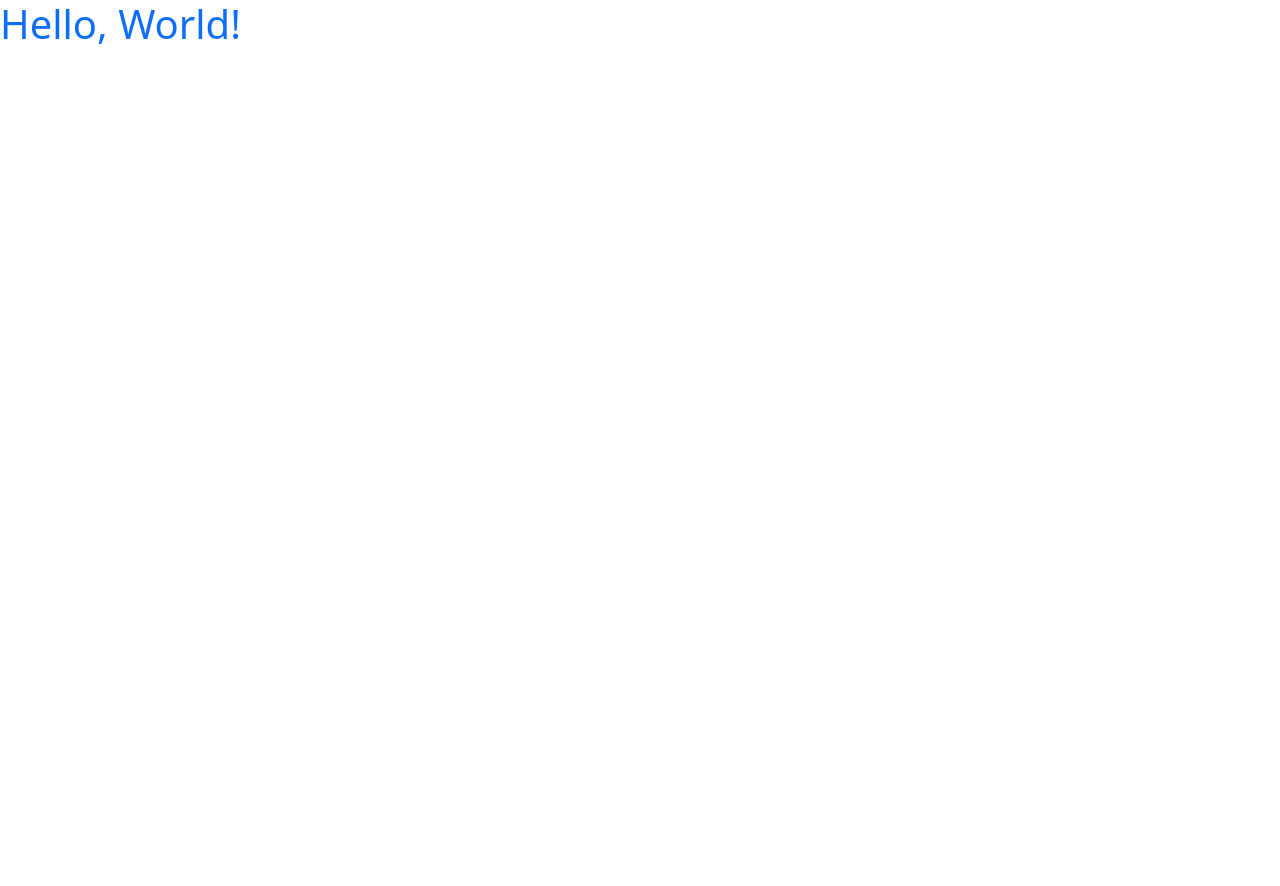
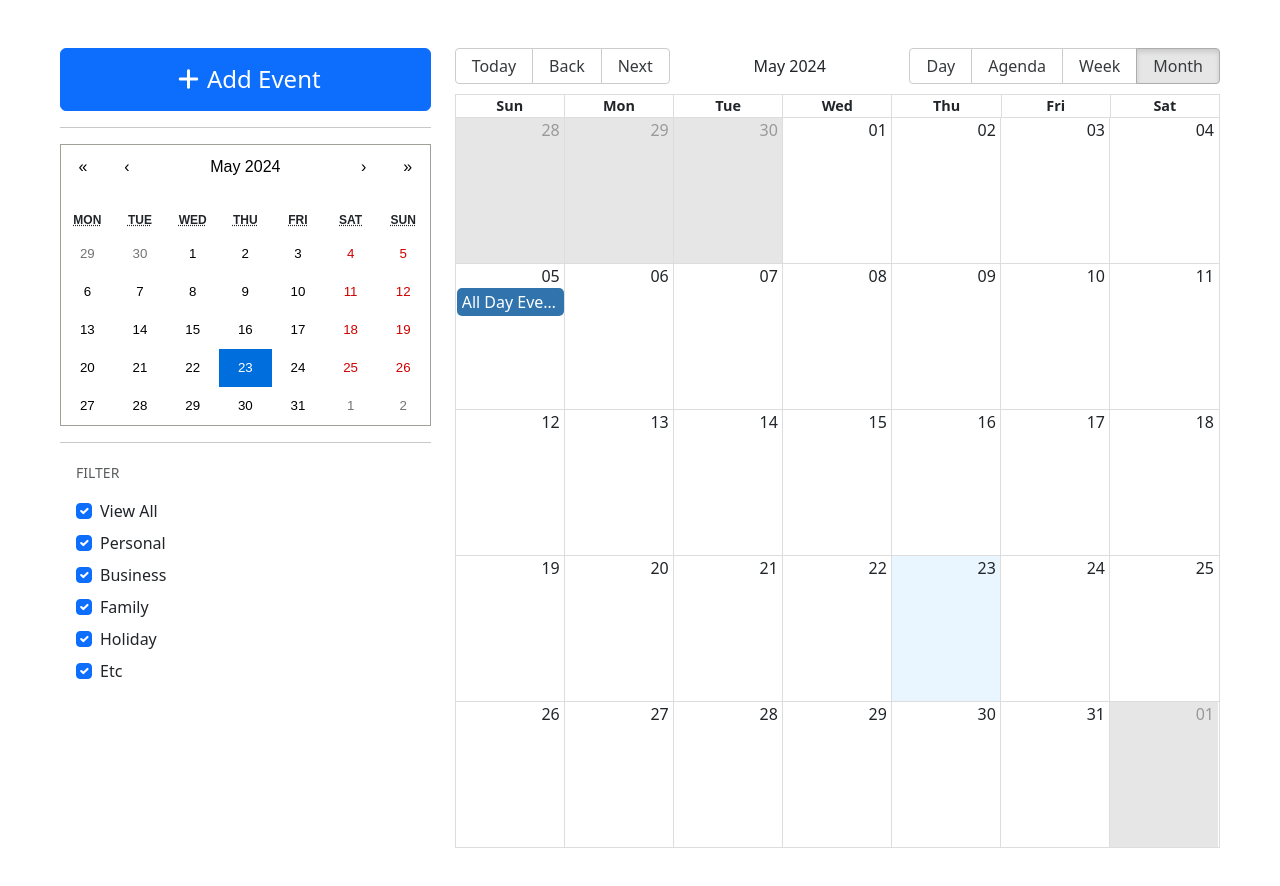
Before and after one commit to WinworldHUB/coop, a React (Create React App) app: page / in a window 1280 px wide. Shown: the top 886 px of the page. Before the commit the page ends 800 px from the top, so only its background shows below. Built offline with nearby package versions, Linux system fonts and the light colour scheme.

Commit message:
Calendar Component Commit

```diff
--- a/src/App.tsx
+++ b/src/App.tsx
@@ -1,9 +1,11 @@
 import React from 'react';
+import CalendarComp from './lib/component/CalendarCom';
 
 const App: React.FC = () => {
   return (
     <div>
-      <h1 className='text-primary'>Hello, World!</h1>
+      {/* <h1 className='text-primary'>Hello, World!</h1> */}
+      <CalendarComp />
     </div>
   );
 };
--- /dev/null
+++ b/src/lib/component/CalendarCom.tsx
@@ -0,0 +1,117 @@
+import { faPlus } from "@fortawesome/free-solid-svg-icons";
+import { FontAwesomeIcon } from "@fortawesome/react-fontawesome";
+import { useState } from "react";
+import Calendar from "react-calendar";
+import "react-calendar/dist/Calendar.css";
+import ReactBigCalendar from "./ReactBigCalendar";
+type CheckboxKeys = "Personal" | "Business" | "Family" | "Holiday" | "Etc";
+
+interface CheckedItems {
+  Personal: boolean;
+  Business: boolean;
+  Family: boolean;
+  Holiday: boolean;
+  Etc: boolean;
+}
+
+function CalendarComp() {
+  const [dateState, setDateState] = useState(new Date());
+  const changeDate = (e: any) => {
+    setDateState(e);
+  };
+  const [checkedItems, setCheckedItems] = useState<CheckedItems>({
+    Personal: true,
+    Business: true,
+    Family: true,
+    Holiday: true,
+    Etc: true,
+  });
+
+  const [selectAll, setSelectAll] = useState(true);
+
+  const handleSelectAll = () => {
+    const newSelectAll = !selectAll;
+    setSelectAll(newSelectAll);
+    setCheckedItems({
+      Personal: newSelectAll,
+      Business: newSelectAll,
+      Family: newSelectAll,
+      Holiday: newSelectAll,
+      Etc: newSelectAll,
+    });
+  };
+
+  const handleCheckboxChange = (e: any) => {
+    const { id, checked } = e.target;
+    const key = id.split("-")[1] as CheckboxKeys;
+    const newCheckedItems = {
+      ...checkedItems,
+      [key]: checked,
+    };
+    setCheckedItems(newCheckedItems);
+    setSelectAll(Object.values(newCheckedItems).every((value) => value));
+  };
+  return (
+    <>
+      <div className="row p-4 m-4 bg-white">
+        <div className="col-4">
+          <button className="btn btn-primary w-100 text-white p-3">
+            <FontAwesomeIcon
+              icon={faPlus}
+              className="h4 px-2 text-white my-auto"
+            />
+            <span className="h4 text-white my-auto">Add Event</span>
+          </button>
+          <hr />
+          <Calendar value={dateState} onChange={changeDate} className="w-100" />
+          <hr />
+          <div className="mb-3 ms-3">
+            <small className="text-small text-muted text-uppercase align-middle">
+              Filter
+            </small>
+          </div>
+
+          <div className="form-check mb-2 ms-3">
+            <input
+              className="form-check-input select-all"
+              type="checkbox"
+              id="selectAll"
+              data-value="all"
+              checked={selectAll}
+              onChange={handleSelectAll}
+            />
+            <label className="form-check-label">View All</label>
+          </div>
+
+          <div className="ms-3">
+            {(Object.keys(checkedItems) as CheckboxKeys[]).map((item) => (
+              <div
+                key={item}
+                className={`form-check mb-2 ${
+                  item === "Personal" ? "form-check-danger" : ""
+                } ${item === "Family" ? "form-check-warning" : ""} ${
+                  item === "Holiday" ? "form-check-success" : ""
+                } ${item === "Etc" ? "form-check-info" : ""}`}
+              >
+                <input
+                  className="form-check-input input-filter"
+                  type="checkbox"
+                  id={`select-${item}`}
+                  data-value={item}
+                  checked={checkedItems[item]}
+                  onChange={handleCheckboxChange}
+                />
+                <label className="form-check-label">{item}</label>
+              </div>
+            ))}
+          </div>
+        </div>
+        <div className="col-8">
+          <ReactBigCalendar />
+        </div>
+      </div>
+    </>
+  );
+}
+
+export default CalendarComp;
--- /dev/null
+++ b/src/lib/component/ReactBigCalendar.tsx
@@ -0,0 +1,57 @@
+import React, { useState } from "react";
+import { Calendar, momentLocalizer } from "react-big-calendar";
+import moment from "moment";
+// import events from "./events";
+import "react-big-calendar/lib/css/react-big-calendar.css";
+
+moment.locale("en-GB");
+const localizer = momentLocalizer(moment);
+
+export default function ReactBigCalendar() {
+    const eventdata =  [
+        {
+          id: 0,
+          title: "All Day Event very long title",
+          start: moment("2024-05-05T10:00:00").toDate(),
+          end: moment("2024-05-05T11:00:00").toDate(),
+        },
+        {
+          id: 1,
+          title: "Family",
+          start: new Date(2024, 5, 7),
+          end: new Date(2024, 5, 10)
+        }
+      ];
+
+//   const [eventsData, setEventsData] = useState(events);
+
+//   const handleSelect = ({ start, end }) => {
+//     console.log(start);
+//     console.log(end);
+//     const title = window.prompt("New Event name");
+//     if (title)
+//       setEventsData([
+//         ...eventsData,
+//         {
+//           start,
+//           end,
+//           title
+//         }
+//       ]);
+//   };
+  return (
+    <div className="App">
+      <Calendar
+        views={["day", "agenda", "week", "month"]}
+        selectable
+        localizer={localizer}
+        defaultDate={new Date()}
+        defaultView="month"
+        events={eventdata}
+        style={{ height: "100vh" }}
+        onSelectEvent={(event) => alert(event.title)}
+        // onSelectSlot={handleSelect}
+      />
+    </div>
+  );
+}
```
Also changed, not shown: package.json (+7 -0 lines), 1 other file (tests, documents, lock files or other folders).
